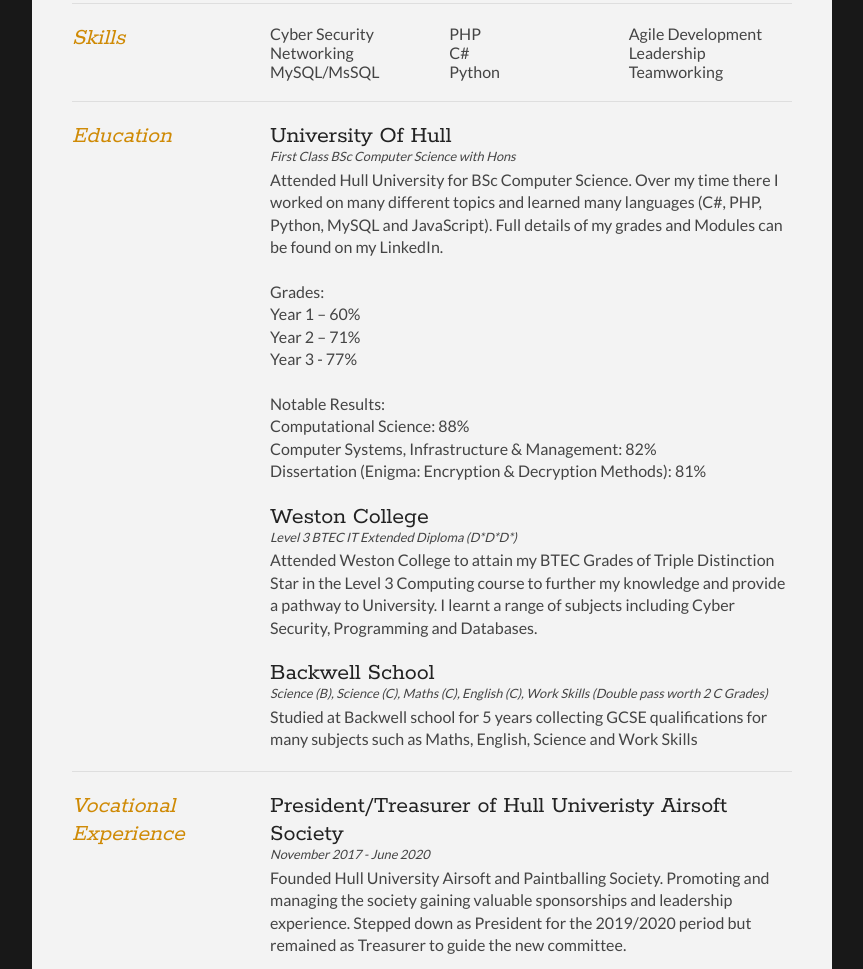
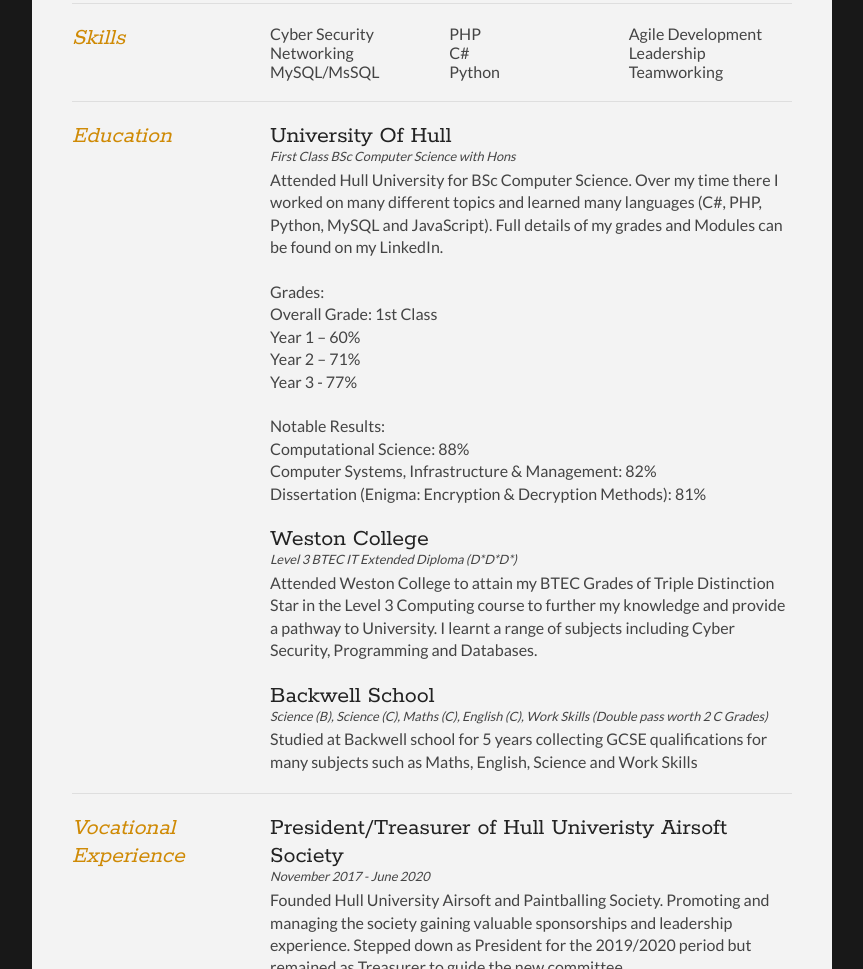
Before and after one commit to JamesDun2866/gh-pages-2, a plain HTML site: page cv.html in a window 1280 px wide. Shown: the part 1221-2190 px from the top of the page, without its empty margins (208-1071 px from the left). Drawn offline with Linux system fonts and the light colour scheme.

Commit message:
Small CV update

```diff
--- a/cv.html
+++ b/cv.html
@@ -134,6 +134,8 @@
 
               Grades:
               <br>
+              Overall Grade: 1st Class
+              <br>
               Year 1 – 60%
               <br>
               Year 2 – 71%
```
